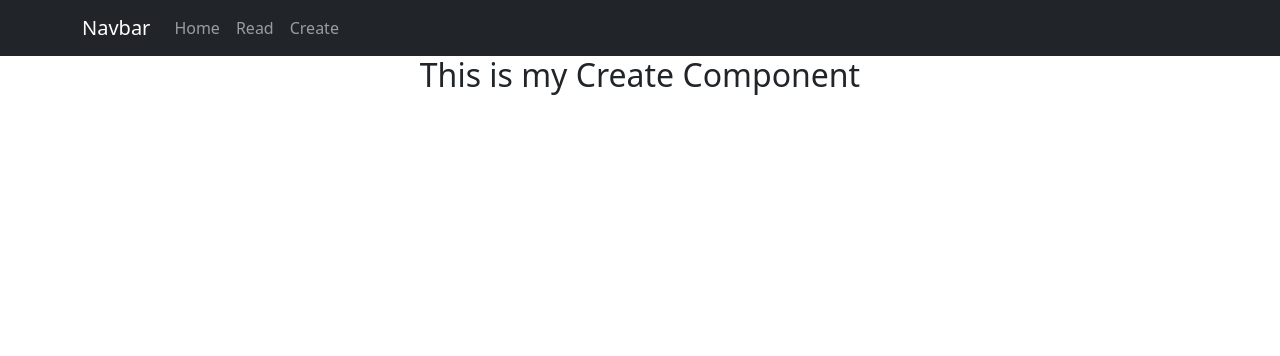
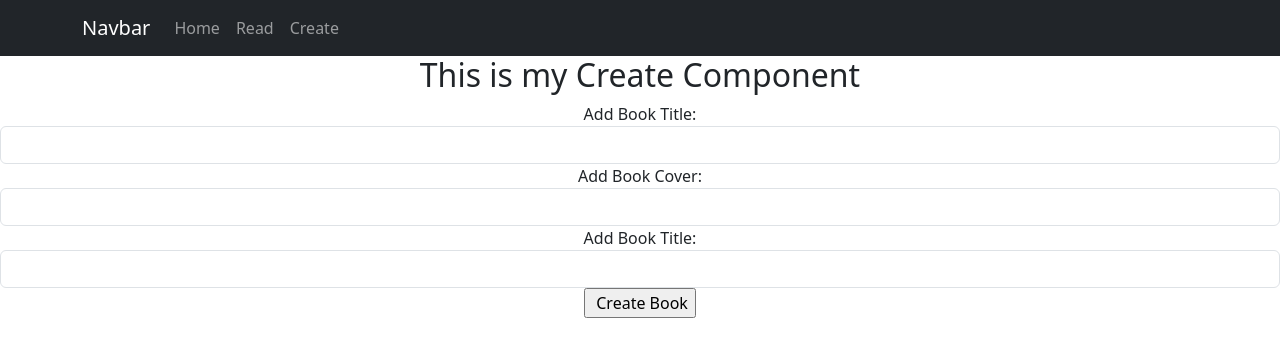
Before and after one commit to timmymakayy/Lab3, a React (Create React App) app: page /create in a window 1280 px wide. Shown: the top 356 px of the page. Built offline with nearby package versions, Linux system fonts and the light colour scheme.

Commit message:
lab four complete

```diff
--- a/package.json
+++ b/package.json
@@ -6,6 +6,7 @@
     "@testing-library/jest-dom": "^5.17.0",
     "@testing-library/react": "^13.4.0",
     "@testing-library/user-event": "^13.5.0",
+    "axios": "^1.5.1",
     "bootstrap": "^5.3.2",
     "react": "^18.2.0",
     "react-bootstrap": "^2.9.0",
--- a/src/components/create.js
+++ b/src/components/create.js
@@ -1,16 +1,63 @@
+import { useState } from "react";
+
 function Create(){
+
+    const [title,setTitle] = useState('');
+    const[cover, setCover] =useState('');
+    const[author,setAuthor] =useState ('');
+
+    const handleSubmit = (e)=>{
+        e.preventDefault();
+
+        console.log("Title" + title+
+        "Cover: "+cover+
+        "Author: "+author);
+    };
+
     return(
         //visual peice
 <div>
 
     {/*>Displays My Heder in another component! in Header section*/}
  <h2>This is my Create Component</h2>
+ <form onSubmit ={handleSubmit}>
 
+<div className="form-group">
+<label>Add Book Title: </label>
+<input type="text"
+className="form-control"
+value={title}
+onChange={(e) => { setTitle(e.target.value) }}
+/>
+</div>
+
+<div className="form-group">
+<label>Add Book Cover: </label>
+<input type="text"
+className="form-control"
+value={cover}
+onChange={(e) => { setCover(e.target.value) }}
+/>
+</div>
+<div className="form-group">
+<label>Add Book Title: </label>
+<input type="text"
+className="form-control"
+value={author}
+onChange={(e) => { setAuthor(e.target.value) }}
+/>
+</div>
+<div>
+    <input
+    type= "submit"
+    value=" Create Book"></input>
 </div>
 
 
-    );
 
+</form>
+</div>
+    )
 
 }
 
--- a/src/components/read.js
+++ b/src/components/read.js
@@ -1,45 +1,26 @@
+import { useEffect, useState } from "react";
 import Books from "./Books";
-
+import axios from "axios";
 function Read(){
 
-    const data =[
-        {
-            "title": "Learn Git in a Month of Lunches",
-            "isbn": "1617292419",
-            "pageCount": 0,
-            "thumbnailUrl":"https://s3.amazonaws.com/AKIAJC5RLADLUMVRPFDQ.book-thumb-images/umali.jpg",
-            "status": "MEAP",
-            "authors": ["Rick Umali"],
-            "categories": []
-            },
-            {
-            "title": "MongoDB in Action, Second Edition",
-            "isbn": "1617291609",
-            "pageCount": 0,
-            "thumbnailUrl": "https://s3.amazonaws.com/AKIAJC5RLADLUMVRPFDQ.book-thumb-images/banker2.jpg",
-            "status": "MEAP",
-            "authors": [
-            "Kyle Banker",
-            "Peter Bakkum",
-            "Tim Hawkins",
-            "Shaun Verch",
-            "Douglas Garrett"
-            ],
-            "categories": []
-        },
-        {
-            "title": "Getting MEAN with Mongo, Express, Angular, and Node",
-            "isbn": "1617292036",
-            "pageCount": 0,
-            "thumbnailUrl": "https://s3.amazonaws.com/AKIAJC5RLADLUMVRPFDQ.book-thumb-images/sholmes.jpg",
-            "status": "MEAP",
-            "authors": ["Simon Holmes"],
-            "categories": []
 
-        }
+    const [data, setData] = useState([]);
 
+    useEffect(()=>{
+ axios.get('https://jsonblob.com/api/jsonblob/1161593332966481920')
+        .then(
+            (response) =>{
+            setData(response.data.books);
+            }
+        )
 
-    ];
+        .catch(
+        (error) =>{
+          console.log(error);
+            }
+        );
+    }, []);
+
     return(
         //visual peice
 <div>
```
Also changed, not shown: 1 other file (tests, documents, lock files or other folders).
